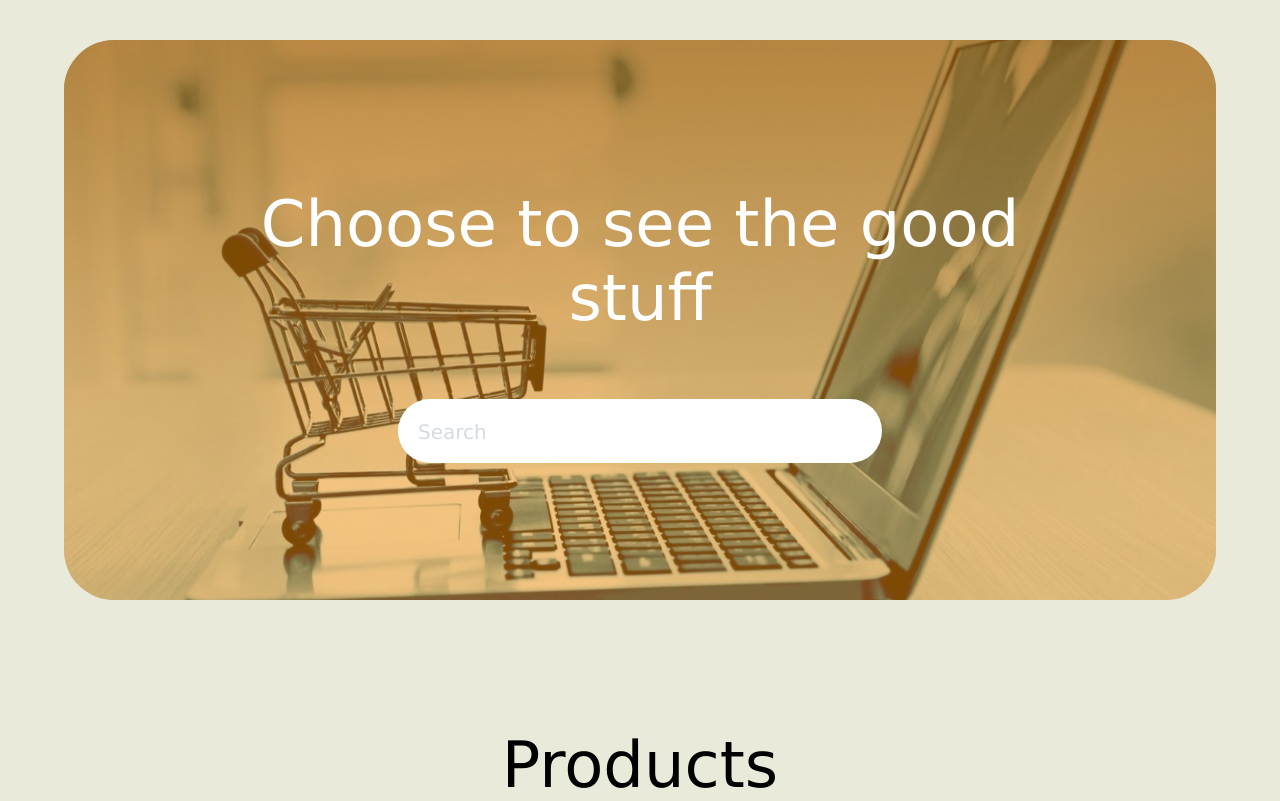
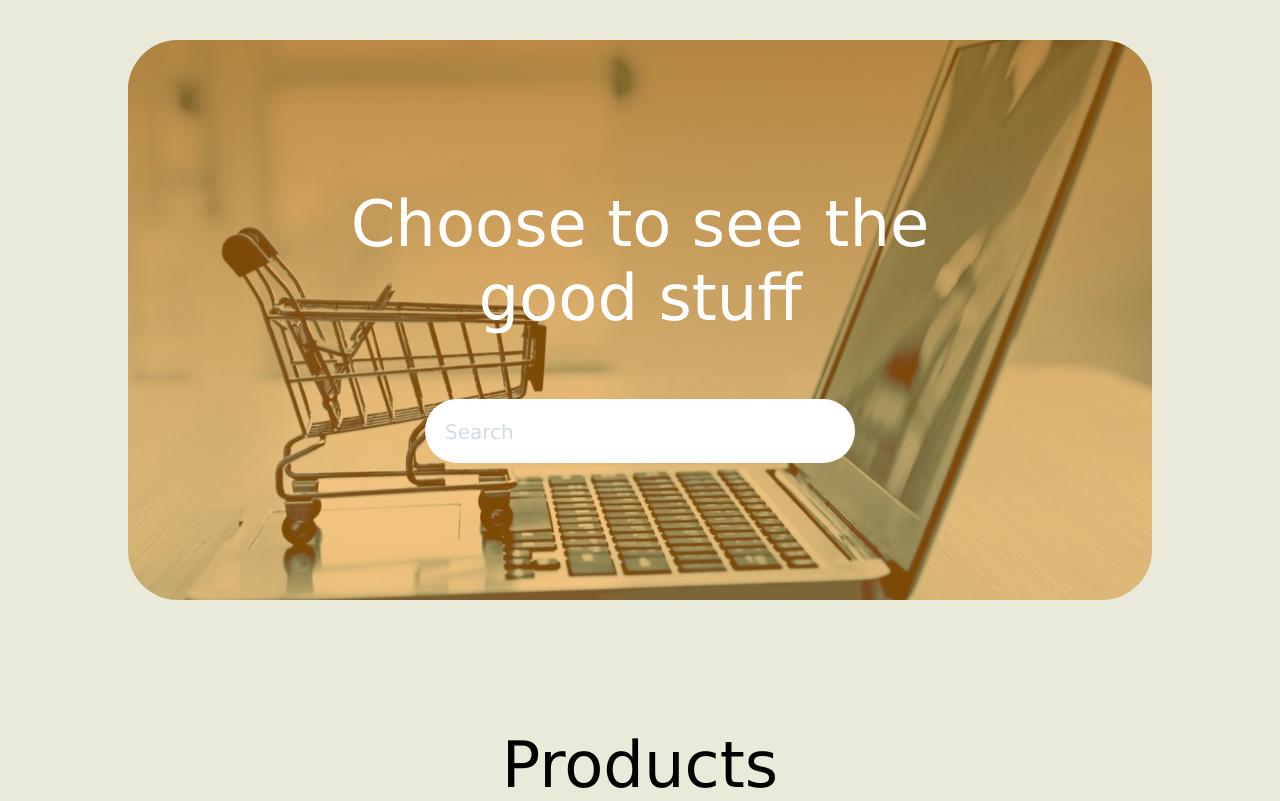
Before and after one commit to SourayaAbdelKader/e-commerce_fullstack, a PHP site: page /products.html in a window 1280 px wide. Shown: the part 160-961 px from the top of the page. Run offline with PHP 8.4, Linux system fonts and the light colour scheme.

Commit message:
Editing hero width

```diff
--- a/client-frontend/styles/index.css
+++ b/client-frontend/styles/index.css
@@ -208,7 +208,7 @@ button {
 /* Start of Hero Section */
 .heroSection {
   margin-top: 5vh;
-  width: 90vw;
+  width: 80vw;
   height: 70vh;
   background-image: url("/client-frontend/assets/Hero-image.png");
   background-repeat: no-repeat;
```
